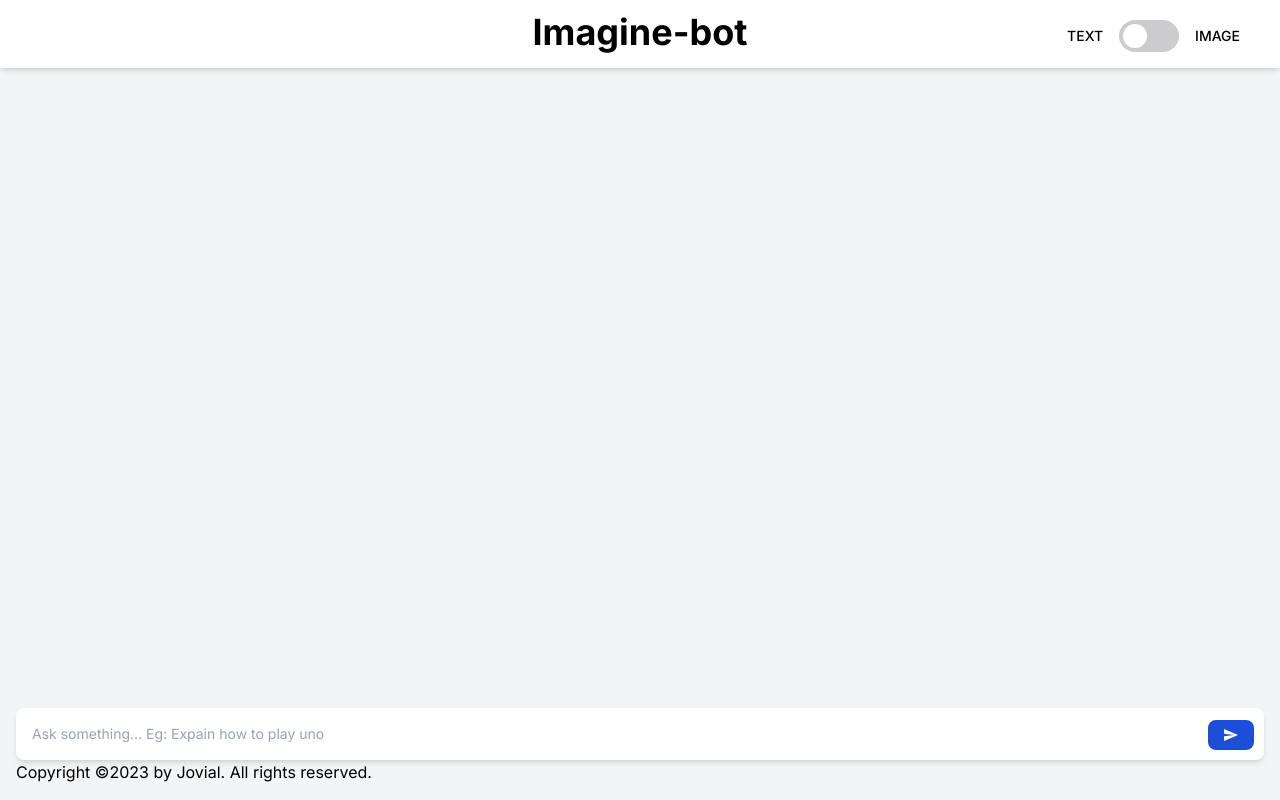
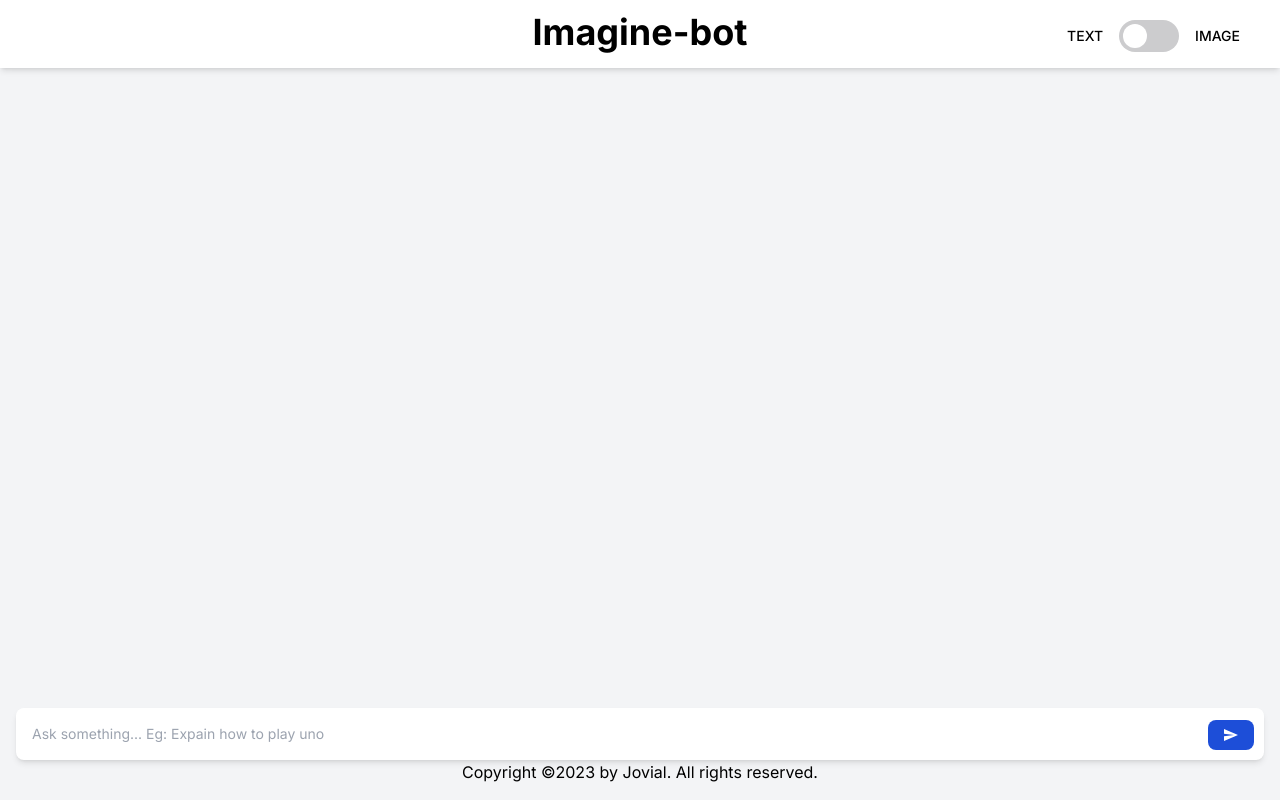
Before and after one commit to jovialp/ai-chat-bot, a Next.js app: page / in a window 1280 px wide. Built offline with nearby package versions, Linux system fonts and the light colour scheme.

Commit message:
Update page.tsx

```diff
--- a/src/app/page.tsx
+++ b/src/app/page.tsx
@@ -152,7 +152,7 @@ export default function Home() {
             </button>
           </TextInput>
         </Form>
-        <h6>Copyright ©{new Date().getFullYear()} by <a href="/">Jovial</a>. All rights reserved.</h6>
+        <h6 className=" text-center">Copyright ©{new Date().getFullYear()} by <a href="https://www.jovialp.com/" target="_blank">Jovial</a>. All rights reserved.</h6>
       </div>
     </main>
   );
```
